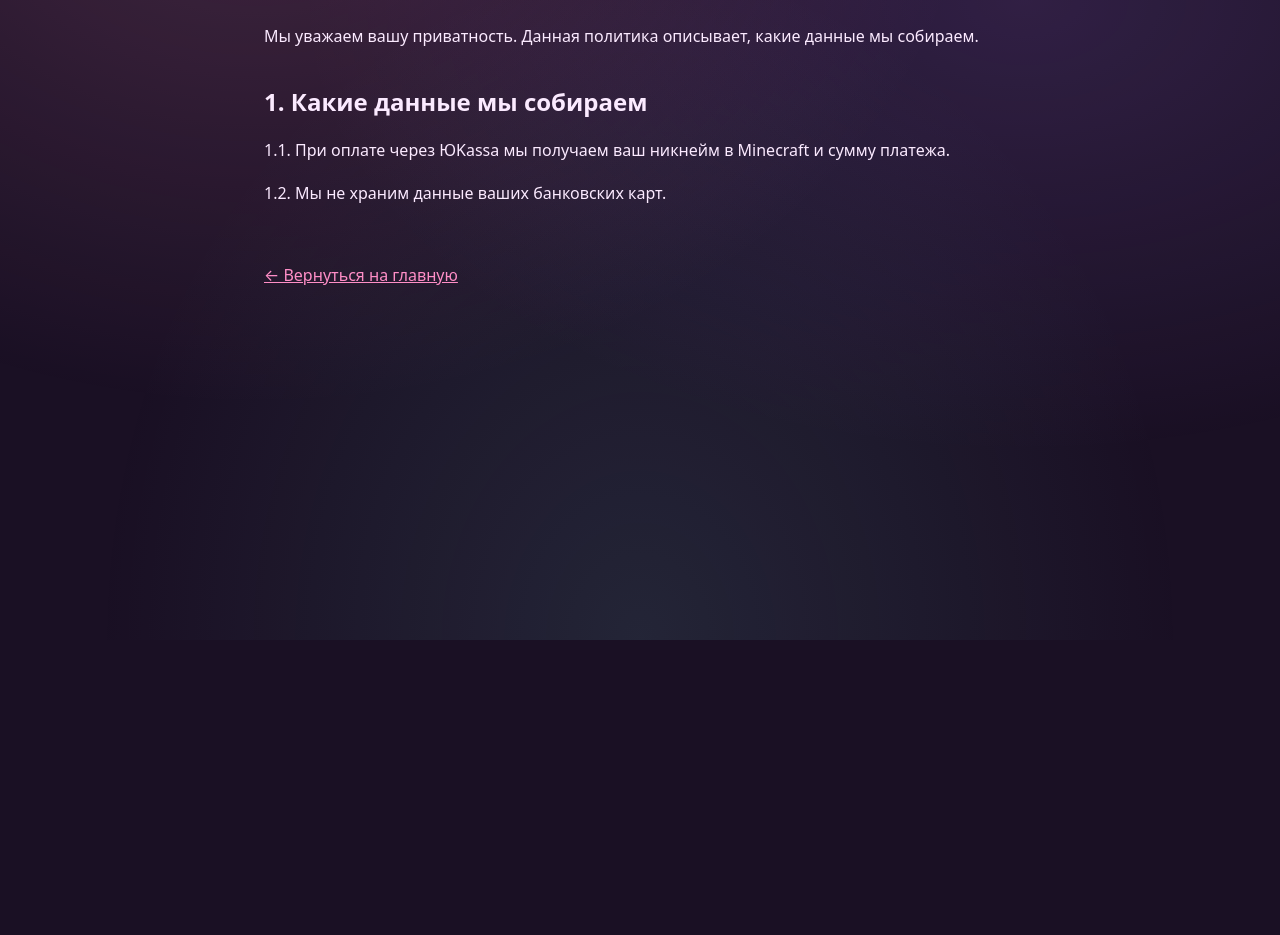
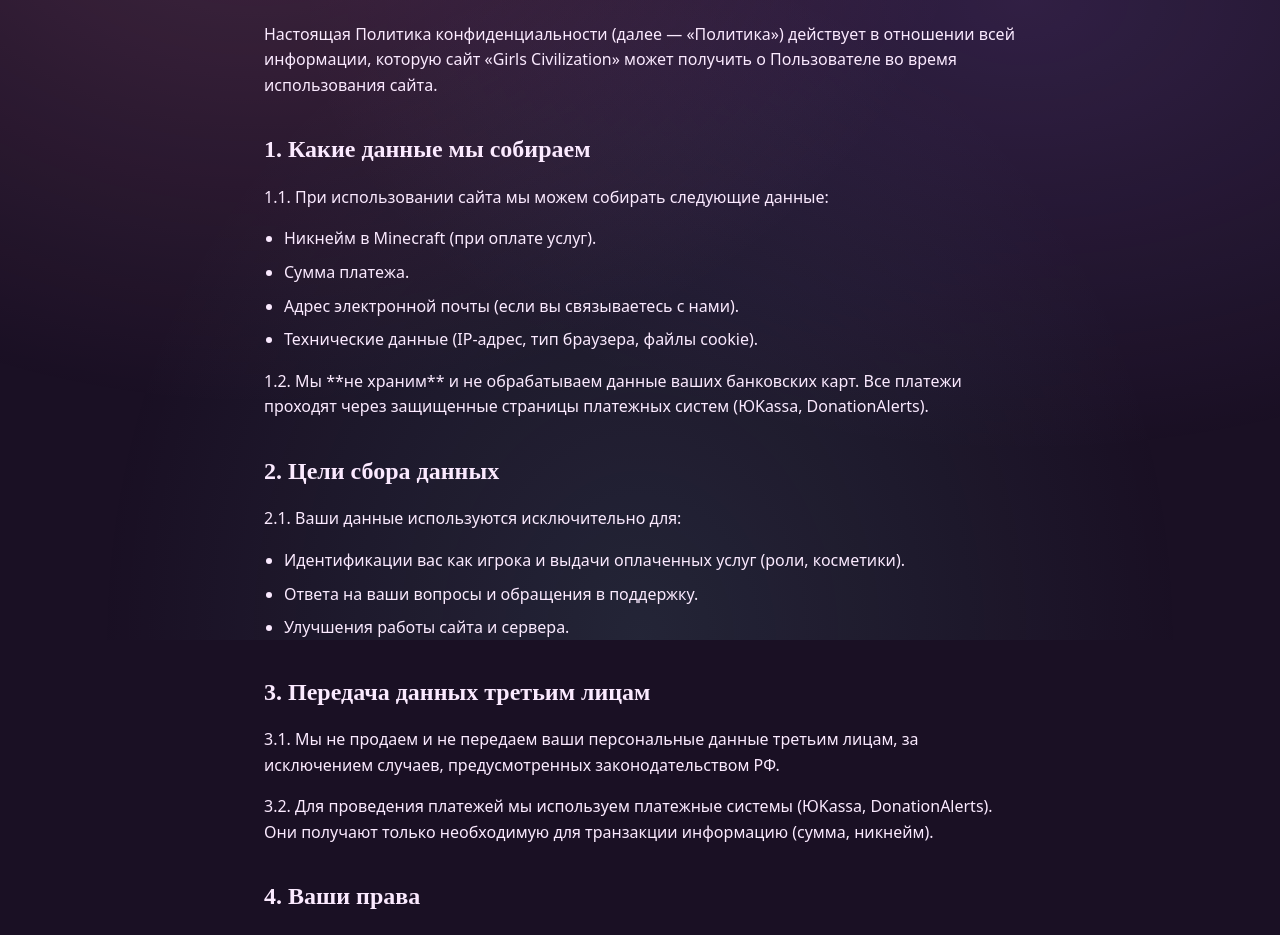
Before and after one commit to Meposy/GirlsCivilization, a Next.js app: page /privacy in a window 1280 px wide. Shown: the part 160-1095 px from the top of the page. Before the commit the page ends 800 px from the top, so only its background shows below. Built offline with nearby package versions, Linux system fonts and the light colour scheme.

Commit message:
Update page.tsx

```diff
--- a/app/privacy/page.tsx
+++ b/app/privacy/page.tsx
@@ -1,12 +1,38 @@
 export default function Privacy() {
   return (
-    <div className="container" style={{ padding: '100px 24px', maxWidth: '800px', margin: '0 auto', color: '#fbeaff' }}>
+    <div className="container" style={{ padding: '100px 24px', maxWidth: '800px', margin: '0 auto', color: '#fbeaff', lineHeight: '1.6' }}>
       <h1 style={{ fontFamily: 'Unbounded', fontSize: '36px', marginBottom: '24px' }}>Политика конфиденциальности</h1>
-      <p style={{ marginBottom: '16px' }}>Мы уважаем вашу приватность. Данная политика описывает, какие данные мы собираем.</p>
 
-      <h2 style={{ fontSize: '24px', marginTop: '32px', marginBottom: '16px' }}>1. Какие данные мы собираем</h2>
-      <p style={{ marginBottom: '16px' }}>1.1. При оплате через ЮKassa мы получаем ваш никнейм в Minecraft и сумму платежа.</p>
-      <p style={{ marginBottom: '16px' }}>1.2. Мы не храним данные ваших банковских карт.</p>
+      <p style={{ marginBottom: '16px' }}>Настоящая Политика конфиденциальности (далее — «Политика») действует в отношении всей информации, которую сайт «Girls Civilization» может получить о Пользователе во время использования сайта.</p>
+
+      <h2 style={{ fontSize: '24px', marginTop: '32px', marginBottom: '16px', fontFamily: 'Unbounded' }}>1. Какие данные мы собираем</h2>
+      <p style={{ marginBottom: '16px' }}>1.1. При использовании сайта мы можем собирать следующие данные:</p>
+      <ul style={{ marginBottom: '16px', paddingLeft: '20px' }}>
+        <li style={{ marginBottom: '8px' }}>Никнейм в Minecraft (при оплате услуг).</li>
+        <li style={{ marginBottom: '8px' }}>Сумма платежа.</li>
+        <li style={{ marginBottom: '8px' }}>Адрес электронной почты (если вы связываетесь с нами).</li>
+        <li>Технические данные (IP-адрес, тип браузера, файлы cookie).</li>
+      </ul>
+      <p style={{ marginBottom: '16px' }}>1.2. Мы **не храним** и не обрабатываем данные ваших банковских карт. Все платежи проходят через защищенные страницы платежных систем (ЮKassa, DonationAlerts).</p>
+
+      <h2 style={{ fontSize: '24px', marginTop: '32px', marginBottom: '16px', fontFamily: 'Unbounded' }}>2. Цели сбора данных</h2>
+      <p style={{ marginBottom: '16px' }}>2.1. Ваши данные используются исключительно для:</p>
+      <ul style={{ marginBottom: '16px', paddingLeft: '20px' }}>
+        <li style={{ marginBottom: '8px' }}>Идентификации вас как игрока и выдачи оплаченных услуг (роли, косметики).</li>
+        <li style={{ marginBottom: '8px' }}>Ответа на ваши вопросы и обращения в поддержку.</li>
+        <li>Улучшения работы сайта и сервера.</li>
+      </ul>
+
+      <h2 style={{ fontSize: '24px', marginTop: '32px', marginBottom: '16px', fontFamily: 'Unbounded' }}>3. Передача данных третьим лицам</h2>
+      <p style={{ marginBottom: '16px' }}>3.1. Мы не продаем и не передаем ваши персональные данные третьим лицам, за исключением случаев, предусмотренных законодательством РФ.</p>
+      <p style={{ marginBottom: '16px' }}>3.2. Для проведения платежей мы используем платежные системы (ЮKassa, DonationAlerts). Они получают только необходимую для транзакции информацию (сумма, никнейм).</p>
+
+      <h2 style={{ fontSize: '24px', marginTop: '32px', marginBottom: '16px', fontFamily: 'Unbounded' }}>4. Ваши права</h2>
+      <p style={{ marginBottom: '16px' }}>4.1. Вы имеете право запросить информацию о том, какие ваши данные мы храним, а также потребовать их удаления. Для этого свяжитесь с нами по электронной почте.</p>
+      <p style={{ marginBottom: '16px' }}>4.2. Вы можете отказаться от использования файлов cookie в настройках вашего браузера.</p>
+
+      <h2 style={{ fontSize: '24px', marginTop: '32px', marginBottom: '16px', fontFamily: 'Unbounded' }}>5. Контакты</h2>
+      <p style={{ marginBottom: '16px' }}>По всем вопросам, связанным с обработкой данных, вы можете обратиться по электронной почте: <strong>themepyshow@gmail.com</strong></p>
 
       <a href="/" style={{ display: 'inline-block', marginTop: '40px', color: '#ff8ec7', textDecoration: 'underline' }}>← Вернуться на главную</a>
     </div>
```
